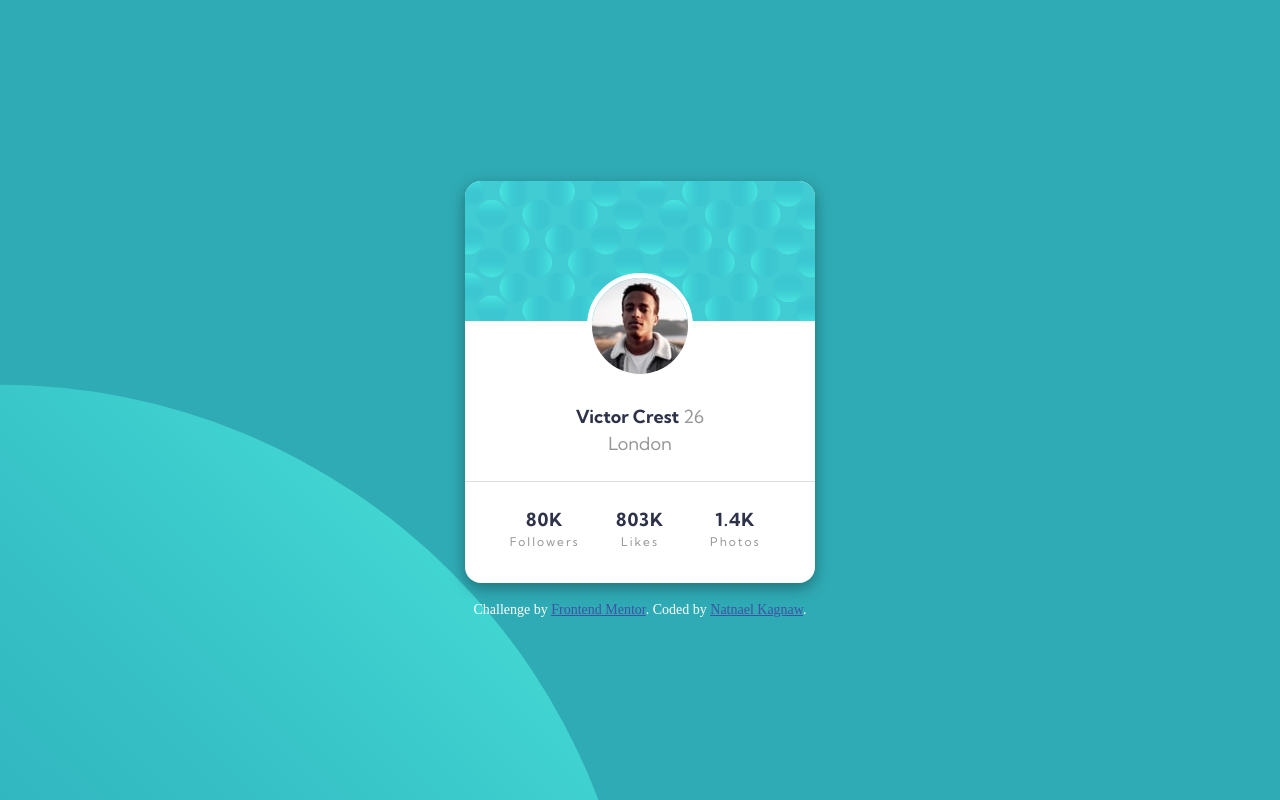
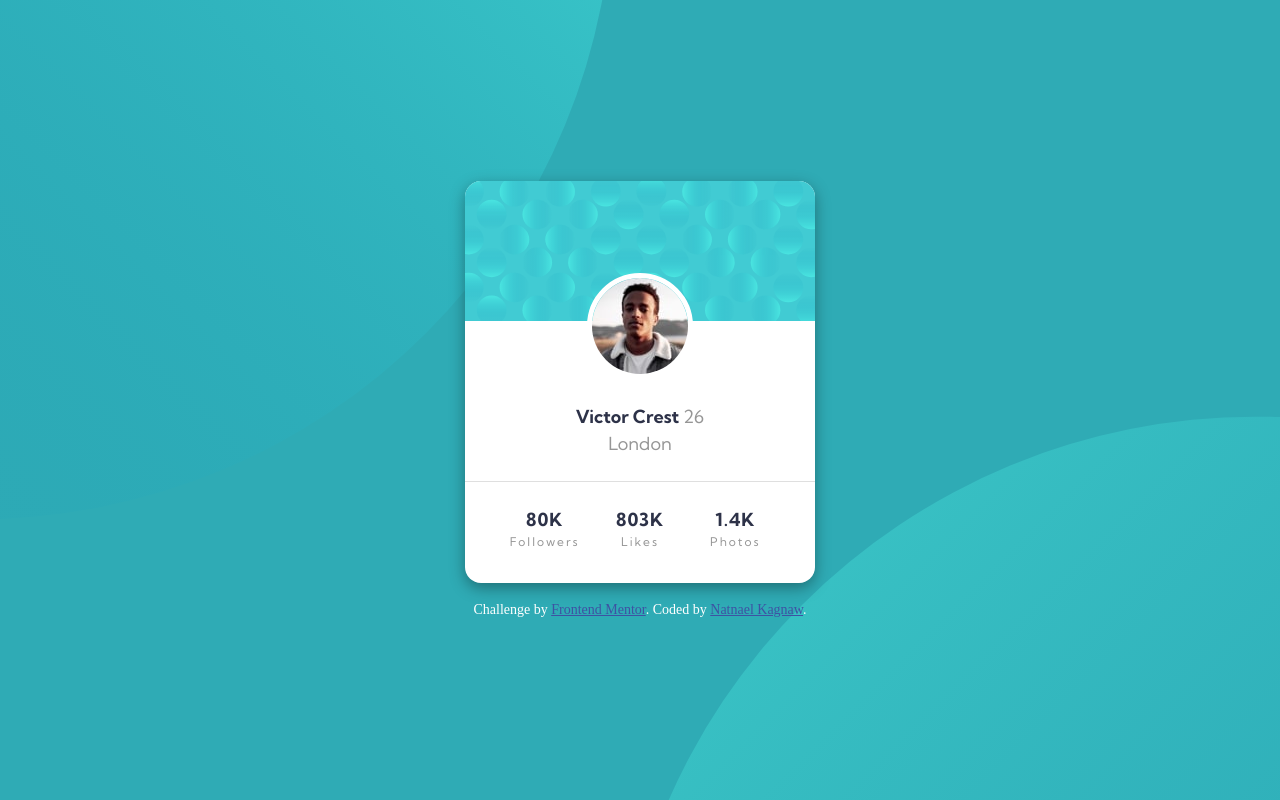
Before and after one commit to NatnaelSisay/profile-card-component-main, a plain HTML site: page index.html in a window 1280 px wide. Drawn offline with Linux system fonts and the light colour scheme.

Commit message:
fix: background image

```diff
--- a/css/style.css
+++ b/css/style.css
@@ -34,7 +34,7 @@ body {
 	/* outline: 1px solid black; */
 	background-image: url(../images/bg-pattern-top.svg),
 		url(../images/bg-pattern-bottom.svg);
-	background-position: top -60% left -30vw, bottom -60% right -30vw;
+	background-position: right 52vw bottom 35vh, left 48vw top 52vh;
 	background-size: 100%, 100%;
 	background-repeat: no-repeat;
 
@@ -112,12 +112,3 @@ body {
 
 	color: var(--clr-primary-2);
 }
-
-@media (min-width: 600px) {
-	body {
-		background-image: url(../images/bg-pattern-top.svg),
-			url(../images/bg-pattern-bottom.svg);
-		background-position: top -80% left -50vw, bottom -300% right -50vw;
-		background-size: 100%, 100%;
-	}
-}
```
